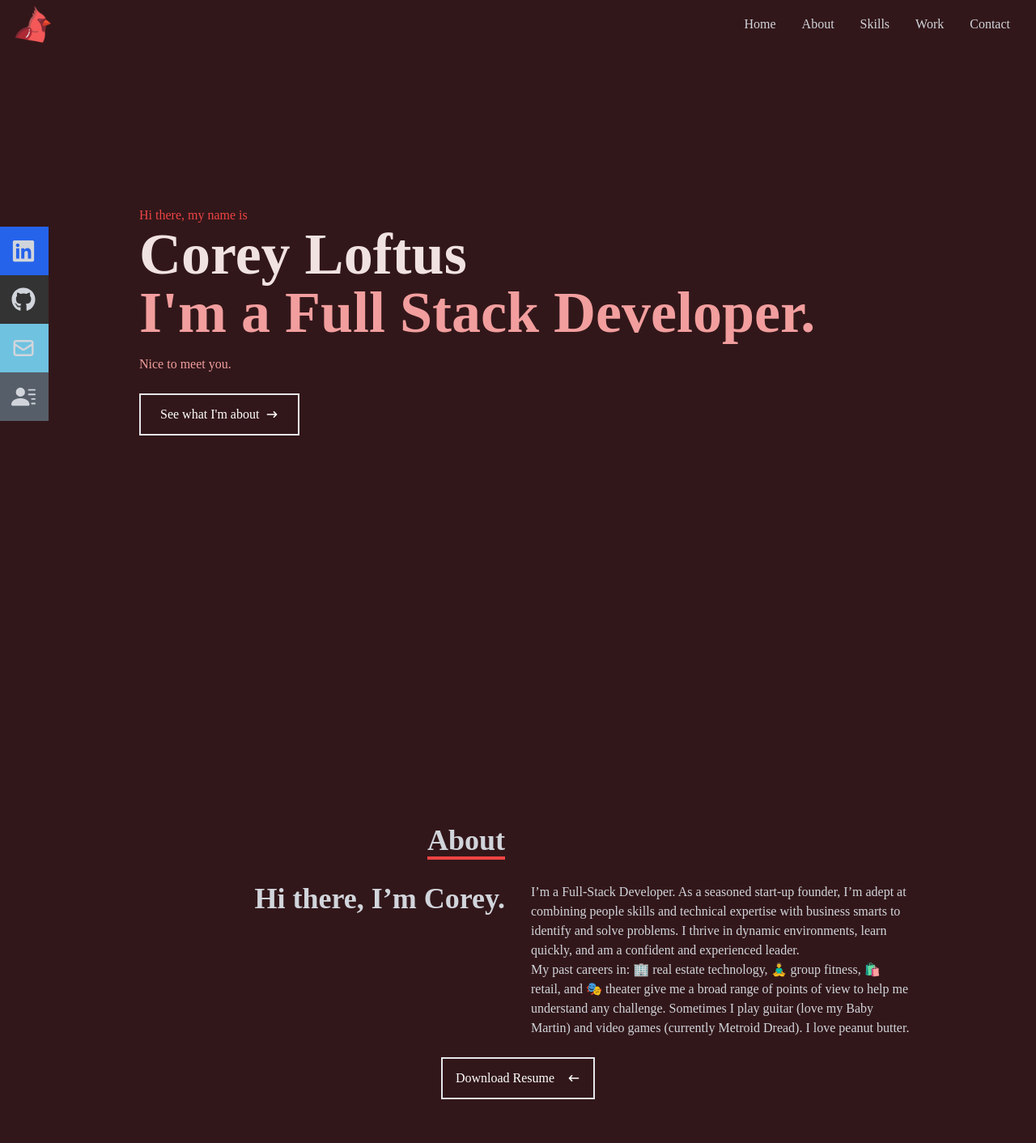
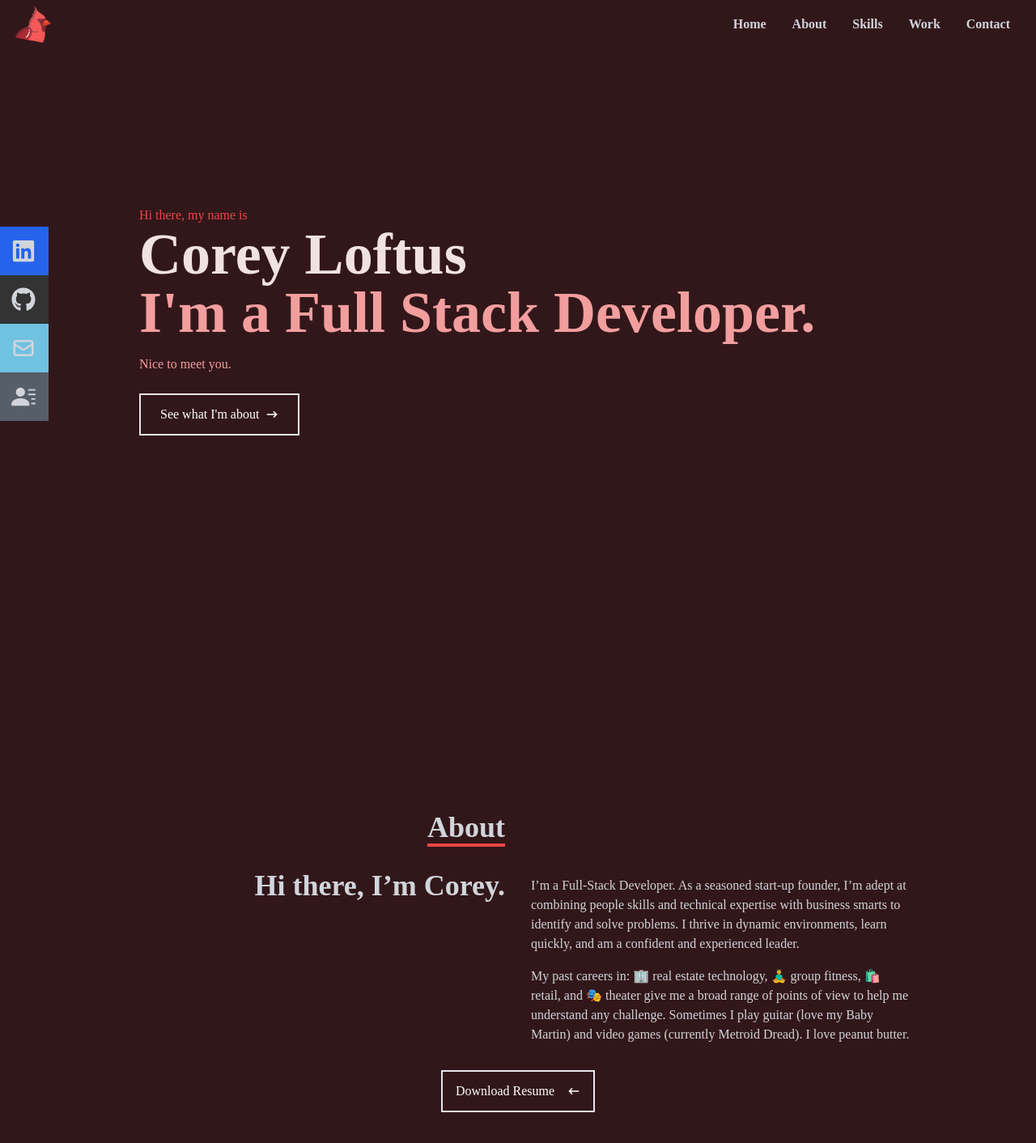
Before and after one commit to coreyloftus/personal-portfolio, a React (Create React App) app: page / in a window 1280 px wide. Shown: the top 1412 px of the page at 81% size. Built offline with nearby package versions, Linux system fonts and the light colour scheme.

Commit message:
Navbar.js | text to bold

```diff
--- a/src/components/About.jsx
+++ b/src/components/About.jsx
@@ -22,14 +22,14 @@ const About = () => {
           </div>
           {/* Grid Item 2 */}
           <div>
-            <div>
+            <div className="py-2">
               I’m a Full-Stack Developer. As a seasoned start-up founder, I’m
               adept at combining people skills and technical expertise with
               business smarts to identify and solve problems. I thrive in
               dynamic environments, learn quickly, and am a confident and
               experienced leader.
             </div>
-            <div>
+            <div className="py-2">
               My past careers in: 🏢 real estate technology, 🧘‍♂️ group fitness,
               🛍️ retail, and 🎭 theater give me a broad range of points of view
               to help me understand any challenge. Sometimes I play guitar (love
--- a/src/components/Navbar.jsx
+++ b/src/components/Navbar.jsx
@@ -21,19 +21,19 @@ const Navbar = () => {
       {/* menu */}
       <ul className="hidden md:flex">
         <Link to="home" smooth={true} duration={500}>
-          <li>Home</li>
+          <li className="font-bold">Home</li>
         </Link>
         <Link to="about" smooth={true} duration={500}>
-          <li>About</li>
+          <li className="font-bold">About</li>
         </Link>
         <Link to="skills" smooth={true} duration={500}>
-          <li>Skills</li>
+          <li className="font-bold">Skills</li>
         </Link>
         <Link to="work" smooth={true} duration={500}>
-          <li>Work</li>
+          <li className="font-bold">Work</li>
         </Link>
         <Link to="contact" smooth={true} duration={500}>
-          <li>Contact</li>
+          <li className="font-bold">Contact</li>
         </Link>
       </ul>
 
```
